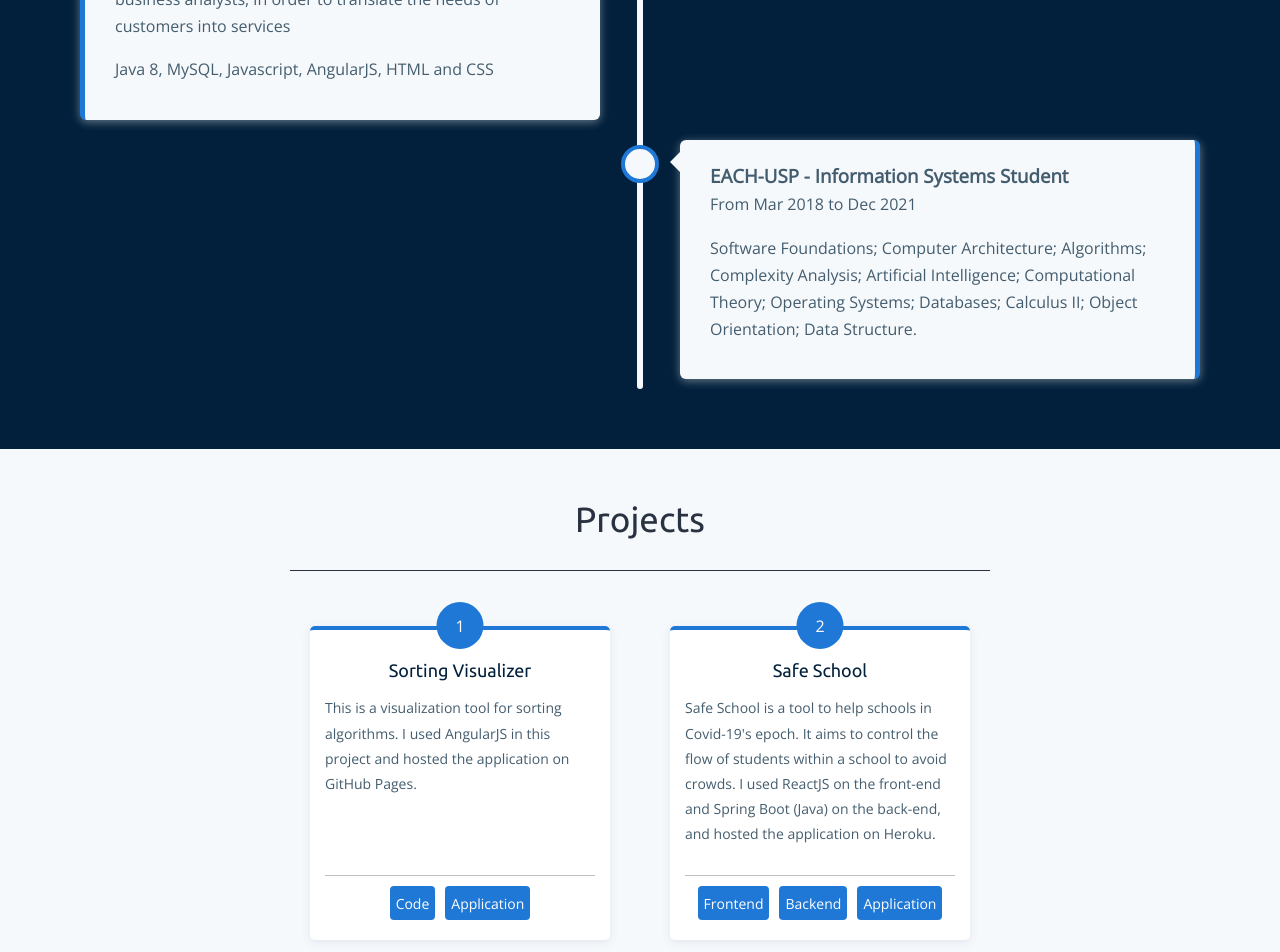
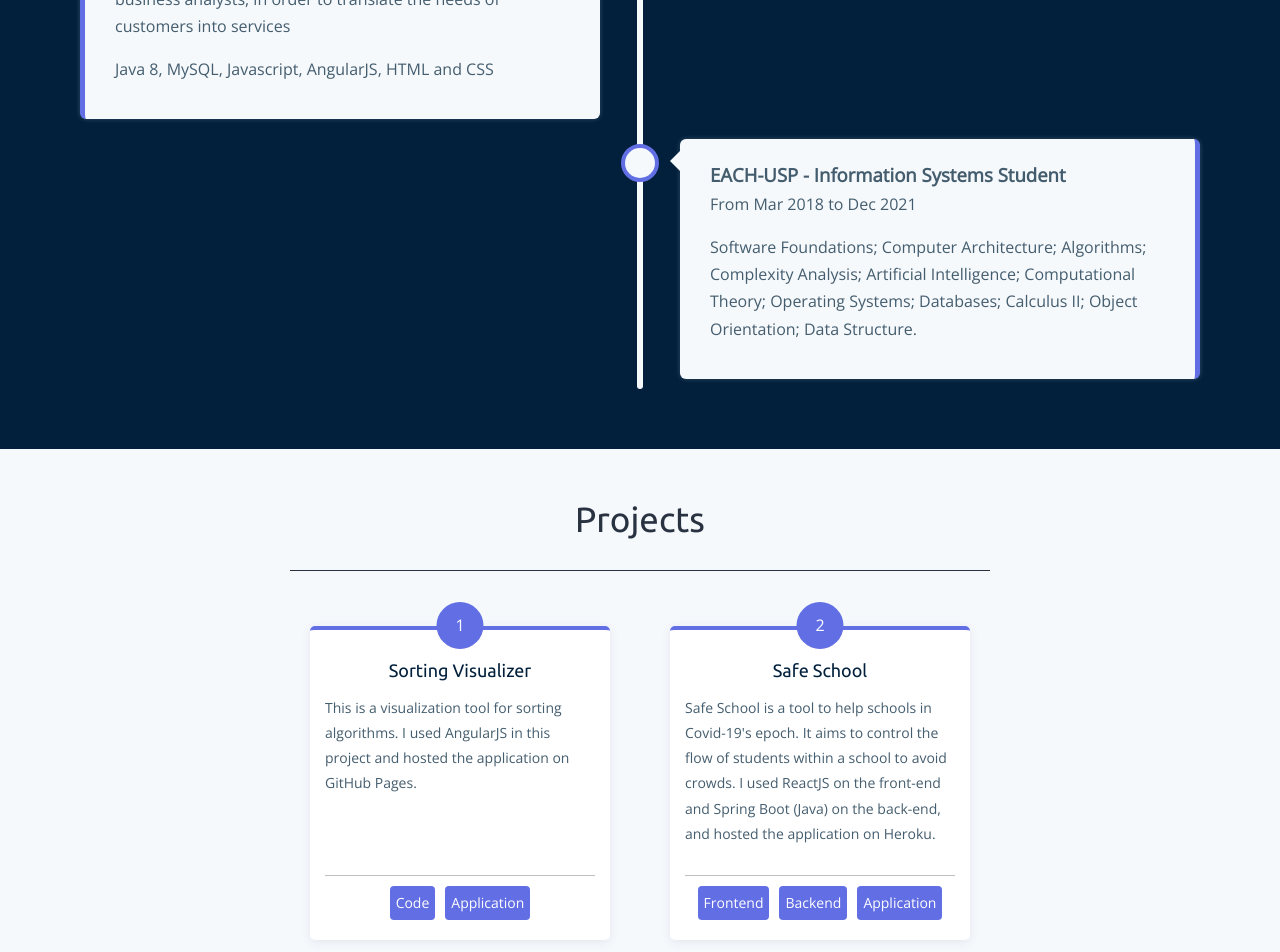
Before and after one commit to caio-k/caio-k.github.io, a React (Create React App) app: page / in a window 1280 px wide. Shown: the part 1540-2492 px from the top of the page. Built offline with nearby package versions, Linux system fonts and the light colour scheme.

Commit message:
change color

```diff
--- a/src/index.css
+++ b/src/index.css
@@ -15,9 +15,9 @@ body {
   --color-8: #7411ad;
   --color-9: #a0a510;
   --color-10: #ad6111;
-  --color-11: #2078d6;
+  --color-11: #626ee3;
   --color-12: gray;
   --color-13: #445d6e;
   --color-14: #f6f9fc;
-  --color-15: #445d6e;
+  --color-15: #535dc5
 }
--- a/src/styles/projects.css
+++ b/src/styles/projects.css
@@ -16,7 +16,7 @@
     border: none;
     background-color: var(--color-11);
     border-radius: 4px;
-    box-shadow: inset 0 0 0 0 var(--color-7);
+    box-shadow: inset 0 0 0 0 var(--color-15);
     transition: ease-out 0.3s;
     outline: none;
     cursor: pointer;
@@ -24,7 +24,7 @@
 }
 
 .projects-session a:hover {
-    box-shadow: inset 100px 0 0 0 var(--color-7);
+    box-shadow: inset 100px 0 0 0 var(--color-15);
 }
 
 .projects-box {
@@ -89,7 +89,7 @@
 .project p {
     line-height: 1.8;
     font-size: 14px;
-    color: var(--color-15);
+    color: var(--color-13);
 }
 
 .wrapper {
--- a/src/styles/timeline-item.css
+++ b/src/styles/timeline-item.css
@@ -14,6 +14,11 @@
     background: var(--color-14);
     border-radius: 50%;
     border: 4px solid var(--color-11);
+    transition: background-color 0.2s ease-in-out;
+}
+
+.timeline-box:hover::after {
+    background: var(--color-11);
 }
 
 .left {
@@ -56,16 +61,16 @@
     padding: 20px 30px;
     background: var(--color-14);
     border-radius: 6px;
-    box-shadow: 0 2px 10px rgba(255, 255, 255, .4);
+    box-shadow: 0 0 5px 0 rgba(255, 255, 255, .2);
 }
 
 .timeline-content > span {
-    font-size: 1.17em;
+    font-size: 1.16em;
     font-weight: bold;
 }
 
 .timeline-content span, .timeline-content p {
-    color: var(--color-15);
+    color: var(--color-13);
 }
 
 .left-content {
```
